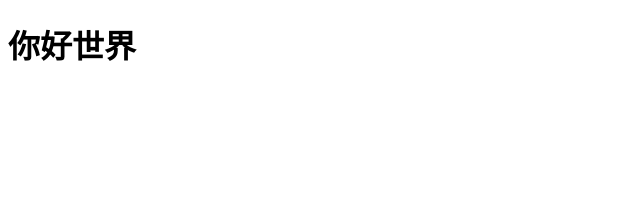
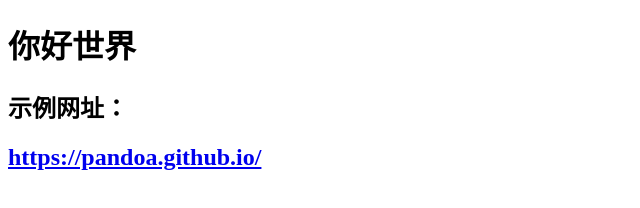
Before and after one commit to WenGuangSpace/WenGuangSpace.github.io, a plain HTML site: page index.html in a window 1280 px wide. Shown: the whole page, without its empty margins (0-640 px from the left). Drawn offline with Linux system fonts and the light colour scheme.

Commit message:
添加示例链接

```diff
--- a/index.html
+++ b/index.html
@@ -8,6 +8,8 @@
 
 <body>
   <h1>你好世界</h1>
+  <h2>示例网址：<h2>
+  <a href="https://pandoa.github.io"> https://pandoa.github.io/<a>
 </body>
 
 </html>
```
